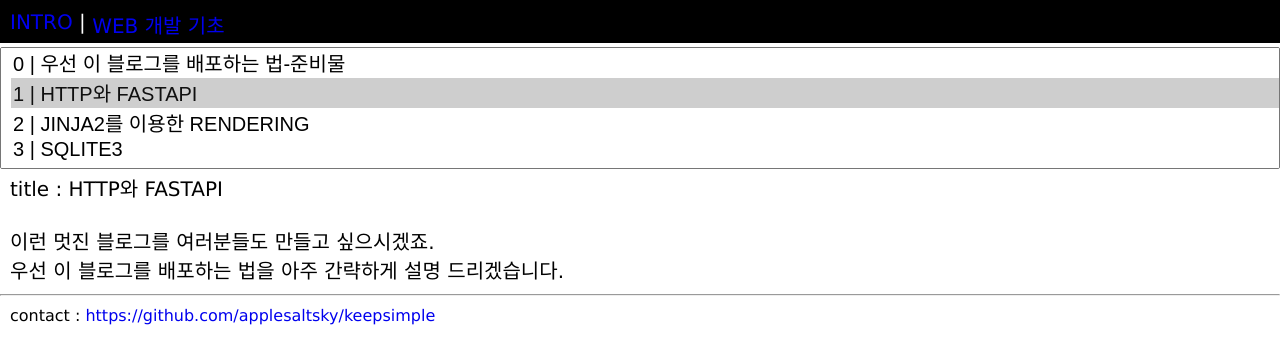
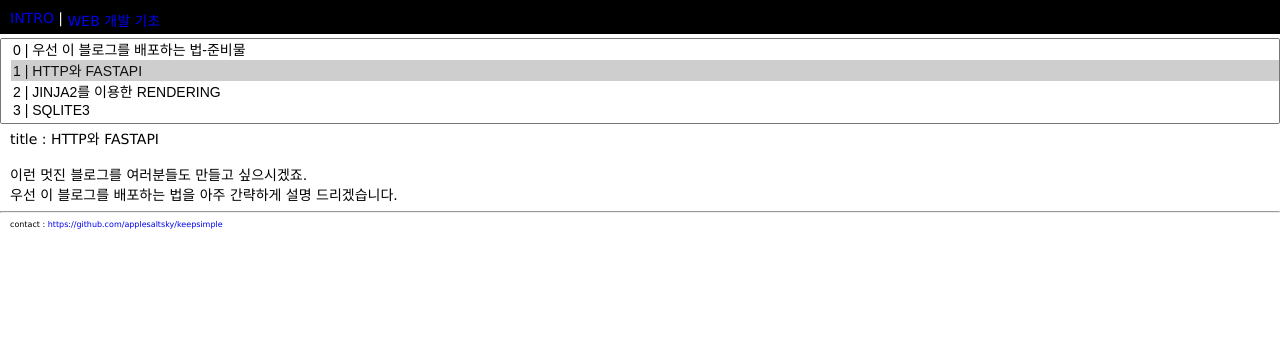
Before and after one commit to applesaltsky/keepsimple, a Flask app: page /1/1 in a window 1280 px wide. Shown: the top 364 px of the page. Run offline with Flask 3, Linux system fonts and the light colour scheme; data comes from the database, SQL or seed files in the repository.

Commit message:
Update main.html

```diff
--- a/templates/main.html
+++ b/templates/main.html
@@ -9,13 +9,13 @@
             font-family:'Lucida Sans', 'Lucida Sans Regular', 'Lucida Grande', 'Lucida Sans Unicode', Geneva, Verdana, sans-serif;
             padding:0;
             margin:0;
-            font-size:20px;
+            font-size:14px;
         }
         a {
             text-decoration:none;
         }
         option {
-            font-size:20px;
+            font-size:14px;
         }
 
         #main-index-category {
@@ -43,7 +43,7 @@
             margin-left:10px;
         }
         #main-footer {
-            font-size:16px;
+            font-size:8px;
             margin-left:10px;
         }
     </style>
```
